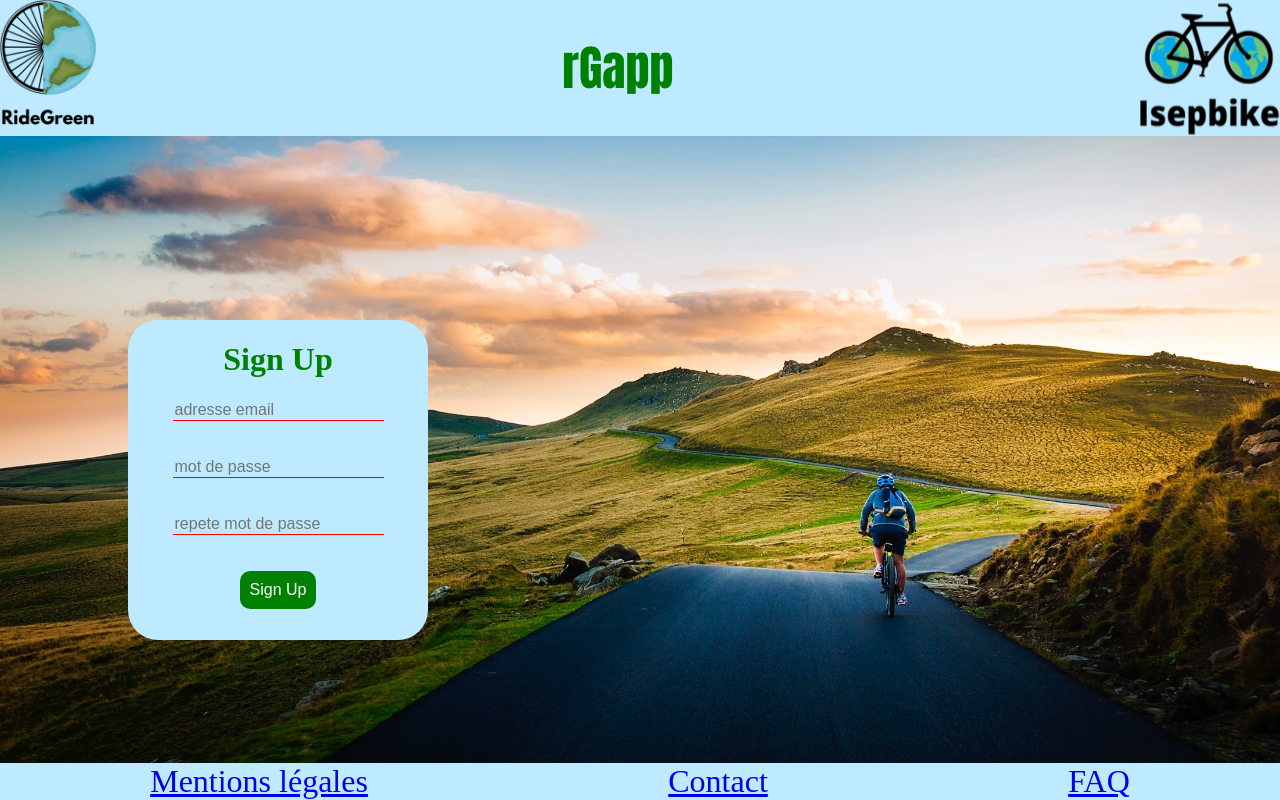
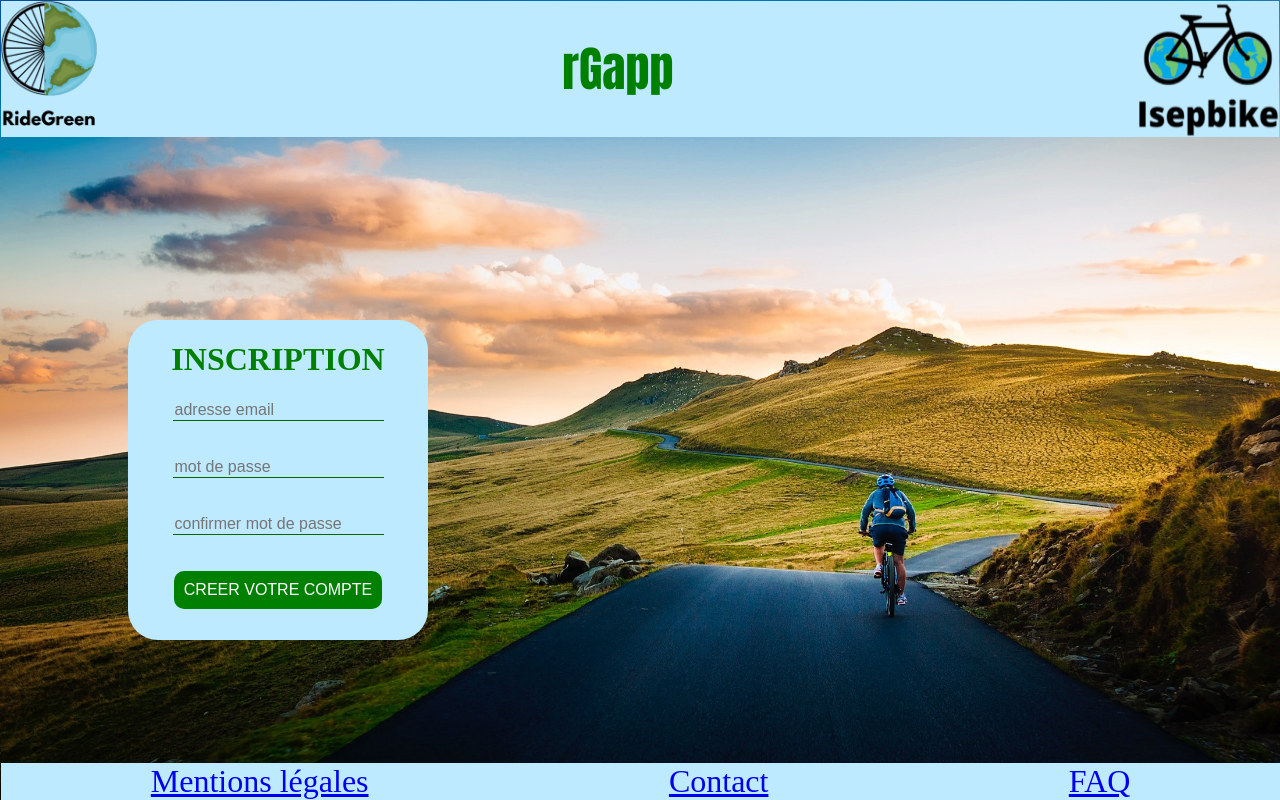
Before and after one commit to Ulysssssssssssse/RGAPP, a PHP site: page /INSCRIPTION.html in a window 1280 px wide. Run offline with PHP 8.4, Linux system fonts and the light colour scheme.

Commit message:
comiit2 OS

```diff
--- a/INSCRIPTION.html
+++ b/INSCRIPTION.html
@@ -17,14 +17,14 @@
 
         <div class="background-inscription">
             <div class="inscription">
-                <h1>Sign Up</h1>
+                <h1>INSCRIPTION</h1>
                 <input class="barre" type="email" placeholder="adresse email" name="email" required>
                 <br><br>
                 <input class="barre" type="password" placeholder="mot de passe" name="password" required>
                 <br><br>
-                <input class="barre" type="password" placeholder="repete mot de passe" name="password" required>
+                <input class="barre" type="password" placeholder="confirmer mot de passe" name="password" required>
                 <br><br>
-                <a href="ACCUEIL.html"><input class="bouton" type="button" value="Sign Up" name="Sign Up"></a>
+                <a href="ACCUEIL.html"><input class="bouton" type="button" value="CREER VOTRE COMPTE" name="Sign Up"></a>
             </div>
         </div>
         <footer>
--- a/style.css
+++ b/style.css
@@ -1,6 +1,6 @@
 body
 {
-   margin: 0%;
+   margin: 0.05%;
 }
 
 header
@@ -9,8 +9,8 @@ font-size: 1.5em;
 height: 15%;
 display: flex;
 justify-content: space-between;
-font-family: ELephant,Impact, Haettenschweiler, 'Arial Narrow Bold', sans-serif;
-background: #BEEAFF;
+font-family: Impact,'Arial Narrow Bold', sans-serif;
+background: #BEEAFF ;
 color: green;
 }
 
@@ -36,12 +36,14 @@ color: green;
 .connexion
 {
     color: green;
+    margin:auto;
     display: flex;
     flex-direction: column;
     align-items: center;
-    position: absolute;
+    position:relative;
     right: 10%;
-    top: 40%;
+    top: auto;
+    bottom: auto;
     background: #BEEAFF;
     background-size:contain;
     height: 250px;
@@ -72,7 +74,7 @@ color: green;
 
     background-color: #BEEAFF;
     border: none;
-    border-bottom: 1px solid red;
+    border-bottom: 1px solid darkgreen;
     font-size: 1em;
 }
 
```
